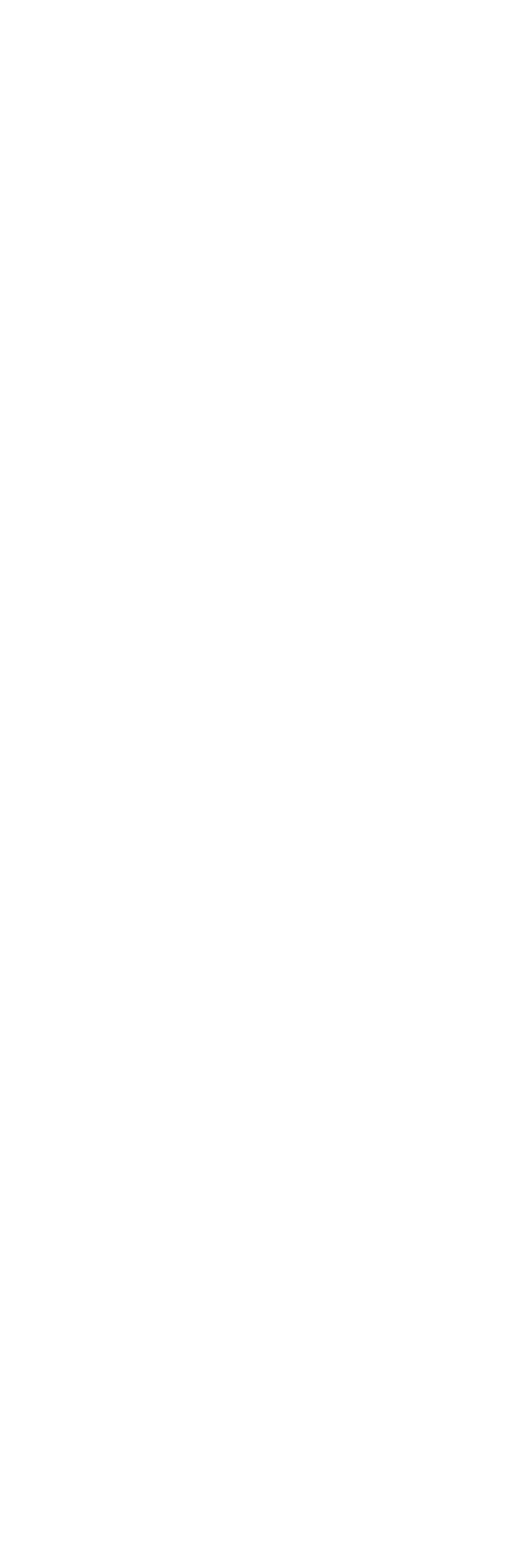
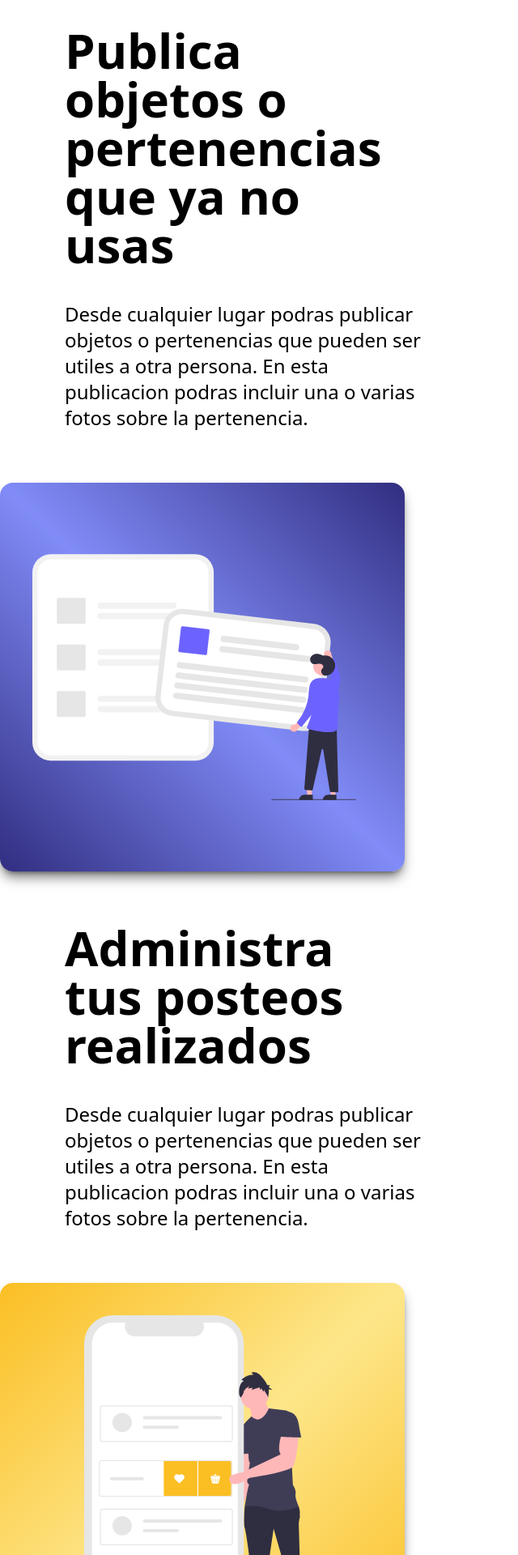
Before and after one commit to ayrton08/prodigar, a Next.js app: page / in a window 1280 px wide. Shown: the top 1920 px of the page at 81% size, without its empty margins (0-640 px from the left). Before the commit the page ends 800 px from the top, so only its background shows below. Built offline with nearby package versions, Linux system fonts and the light colour scheme.

Commit message:
feat: ContainerPreview

```diff
--- /dev/null
+++ b/components/AdminPreview.tsx
@@ -0,0 +1,22 @@
+import Image from "next/image";
+import admin from "../public/admin.svg";
+import { ContainerPreview } from "../ui/containers/styled";
+import { Title, Paragraph } from "../ui/label/styled";
+
+export const AdminPreview = () => {
+  return (
+    <ContainerPreview>
+      <div className="max-w-[600px] lg:w-[800px] md:w-1/2 md:px-20 py-8 flex flex-col justify-between gap-10">
+        <Title>Administra tus posteos realizados</Title>
+        <Paragraph>
+          Desde cualquier lugar podras publicar objetos o pertenencias que
+          pueden ser utiles a otra persona. En esta publicacion podras incluir
+          una o varias fotos sobre la pertenencia.
+        </Paragraph>
+      </div>
+      <div className="flex max-w-[400px] md:max-w-[500px] p-5 md:p-10 md:my-8 bg-gradient-to-br from-amber-400 via-amber-200 to-amber-400 rounded-2xl shadow-lg shadow-black/50">
+        <Image src={admin} alt="" className="w-[400px] h-[400px]" />
+      </div>
+    </ContainerPreview>
+  );
+};
--- /dev/null
+++ b/components/PostPreview.tsx
@@ -0,0 +1,23 @@
+import Image from "next/image";
+import post from "../public/post.svg";
+import { ContainerPreview } from "../ui/containers/styled";
+
+export const PostPreview = () => {
+  return (
+    <ContainerPreview>
+      <div className="max-w-[600px] lg:w-[800px] md:w-1/2 md:px-20 py-8 flex flex-col justify-between gap-10">
+        <h4 className="font-sans font-bold text-4xl lg:text-6xl">
+          Publica objetos o pertenencias que ya no usas
+        </h4>
+        <span className="text-xl font-sans lg:text-2xl">
+          Desde cualquier lugar podras publicar objetos o pertenencias que
+          pueden ser utiles a otra persona. En esta publicacion podras incluir
+          una o varias fotos sobre la pertenencia.
+        </span>
+      </div>
+      <div className="flex max-w-[400px] md:max-w-[500px] p-5 md:p-10 md:my-8 bg-gradient-to-bl from-indigo-900 via-indigo-400 to-indigo-900 rounded-2xl shadow-lg shadow-black/50">
+        <Image src={post} alt="" className="w-[400px] h-[400px]" />
+      </div>
+    </ContainerPreview>
+  );
+};
--- a/next.config.js
+++ b/next.config.js
@@ -1,6 +1,10 @@
 /** @type {import('next').NextConfig} */
 const nextConfig = {
   reactStrictMode: true,
-}
+  swcMinify: true,
+  compiler: {
+    styledComponents: true,
+  },
+};
 
-module.exports = nextConfig
+module.exports = nextConfig;
--- a/package.json
+++ b/package.json
@@ -18,6 +18,7 @@
     "next": "13.1.2",
     "react": "18.2.0",
     "react-dom": "18.2.0",
+    "tailwind-styled-components": "^2.2.0",
     "typescript": "4.9.4"
   },
   "devDependencies": {
--- a/pages/_document.tsx
+++ b/pages/_document.tsx
@@ -1,4 +1,4 @@
-import { Html, Head, Main, NextScript } from 'next/document'
+import { Html, Head, Main, NextScript } from "next/document";
 
 export default function Document() {
   return (
@@ -9,5 +9,5 @@ export default function Document() {
         <NextScript />
       </body>
     </Html>
-  )
+  );
 }
--- a/pages/index.tsx
+++ b/pages/index.tsx
@@ -1,5 +1,7 @@
 import Head from "next/head";
 import { Inter } from "@next/font/google";
+import { PostPreview } from "@/components/PostPreview";
+import { AdminPreview } from "../components/AdminPreview";
 
 const inter = Inter({ subsets: ["latin"] });
 
@@ -12,7 +14,10 @@ export default function Home() {
         <meta name="viewport" content="width=device-width, initial-scale=1" />
         <link rel="icon" href="/favicon.ico" />
       </Head>
-      <main></main>
+      <main>
+        <PostPreview />
+        <AdminPreview />
+      </main>
     </>
   );
 }
--- a/postcss.config.js
+++ b/postcss.config.js
@@ -1,6 +1,3 @@
 module.exports = {
-  plugins: {
-    tailwindcss: {},
-    autoprefixer: {},
-  },
-}
+  plugins: ["tailwindcss", "autoprefixer"],
+};
--- /dev/null
+++ b/ui/containers/styled.tsx
@@ -0,0 +1,6 @@
+import tw from "tailwind-styled-components";
+import { FC } from "react";
+
+export const ContainerPreview: FC<any> = tw.section`
+  w-full p-4 flex flex-col items-center md:flex-row-reverse text-[#2C3E50] justify-evenly bg-[#FEF5E7]
+`;
--- /dev/null
+++ b/ui/label/styled.ts
@@ -0,0 +1,10 @@
+import tw from "tailwind-styled-components";
+import { FC } from "react";
+
+export const Title: FC<any> = tw.h4`
+  font-sans font-bold text-4xl lg:text-6xl
+`;
+
+export const Paragraph: FC<any> = tw.h4`
+  text-xl font-sans lg:text-2xl
+`;
```
Also changed, not shown: public/admin.svg (added), public/post.svg (added).
